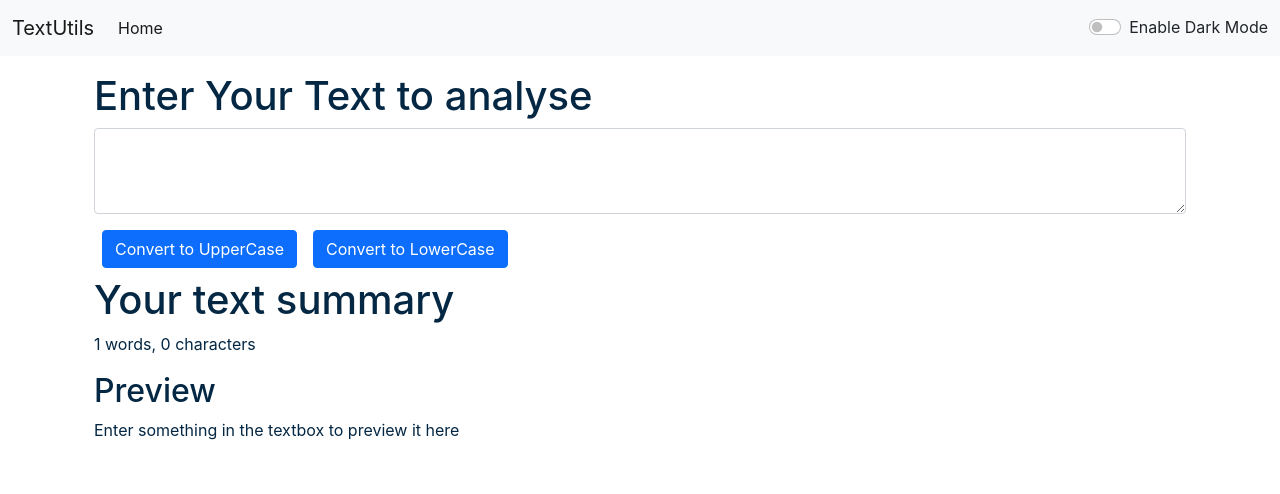
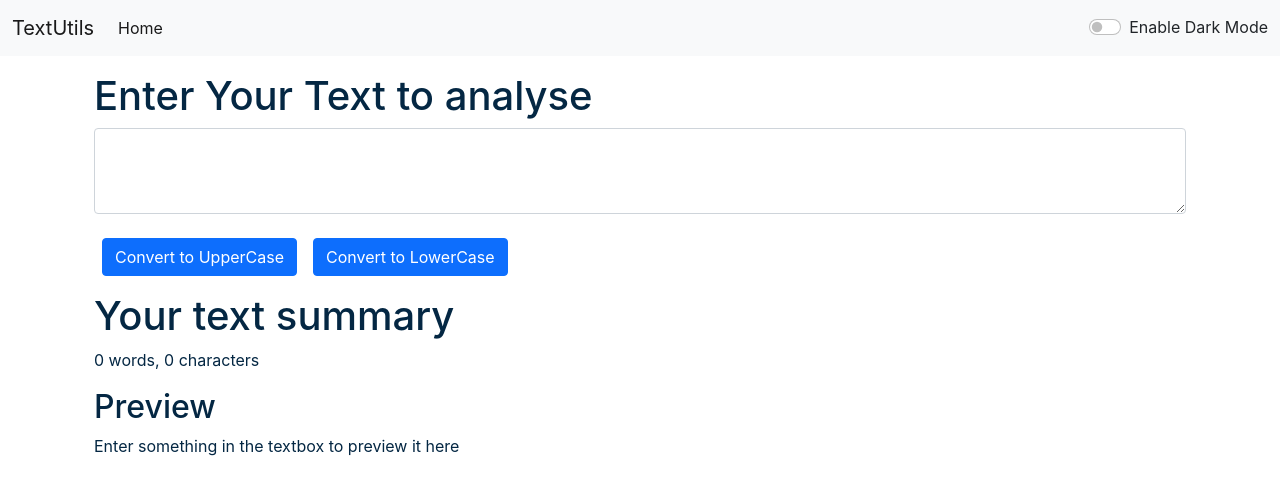
Before and after one commit to pavankumarchebelli/TextUtils-React, a React (Create React App) app: page / in a window 1280 px wide. Shown: the top 494 px of the page. Built offline with nearby package versions, Linux system fonts and the light colour scheme.

Commit message:
Update TextForm.js

```diff
--- a/src/components/TextForm.js
+++ b/src/components/TextForm.js
@@ -29,13 +29,13 @@
         <div className="mb-3">
         <textarea className="form-control" value={text} onChange={handleOnChange} style={{backgroundColor: props.mode==='dark'?'grey':'white', color: props.mode==='dark'?'white':'#042743'}} id="myBox" rows="3"></textarea>
         </div>
-        <button className="btn btn-primary mx-2" onClick={handleUpClick}>Convert to UpperCase</button>
-        <button className="btn btn-primary mx-2" onClick={handleLowClick}>Convert to LowerCase</button>
+        <button className="btn btn-primary mx-2 my-2" onClick={handleUpClick}>Convert to UpperCase</button>
+        <button className="btn btn-primary mx-2 my-2" onClick={handleLowClick}>Convert to LowerCase</button>
       </form>
     </div>
     <div className="container my-2" style={{color: props.mode==='dark'?'white':'#042743'}}>
         <h1>Your text summary</h1>
-        <p>{text.split(" ").length} words, {text.length} characters</p>
+        <p>{text.split(" ").filter((element)=>{return element.length!==0}).length} words, {text.length} characters</p>
         <h2>Preview</h2>
         <p>{text.length>0?text:"Enter something in the textbox to preview it here"}</p>
     </div>
```
